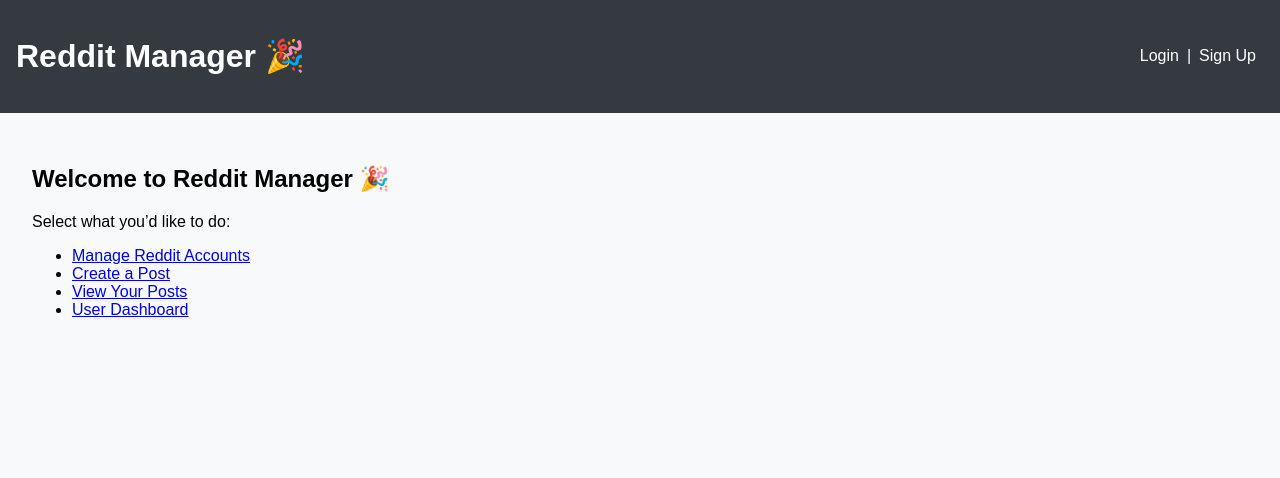
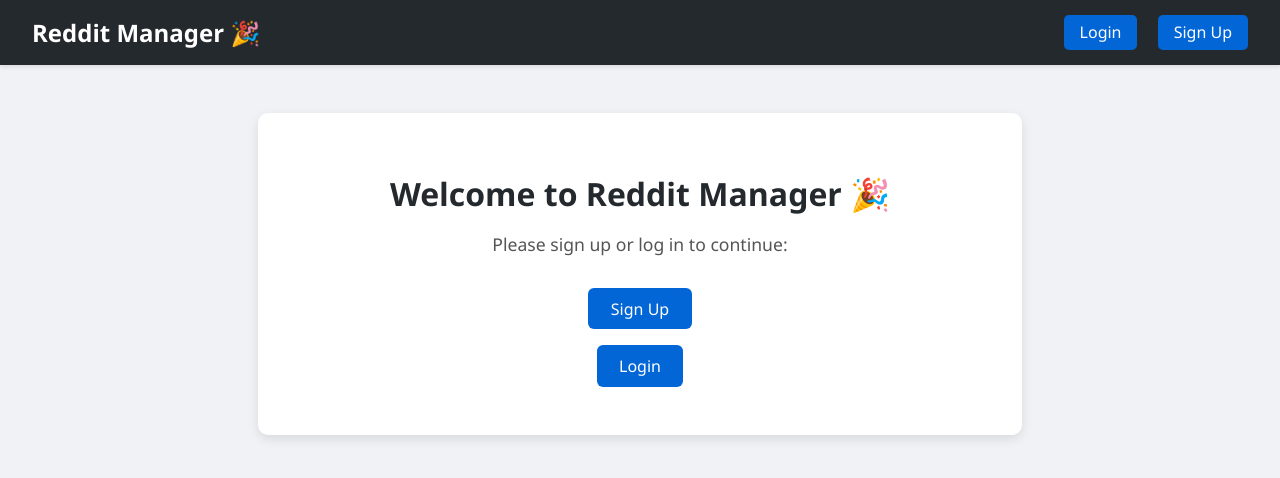
Before and after one commit to Denny-smart/reddit-manager, a Django app: page / in a window 1280 px wide. Shown: the top 478 px of the page. Run offline with Django 5.2, Linux system fonts and the light colour scheme.

Commit message:
clear API routing, Templete and styling

```diff
--- a/templates/base.html
+++ b/templates/base.html
@@ -6,37 +6,110 @@
     <title>Reddit Manager</title>
     <style>
         body {
-            font-family: Arial, sans-serif;
+            font-family: 'Segoe UI', Tahoma, Geneva, Verdana, sans-serif;
             margin: 0;
             padding: 0;
-            background: #f8f9fa;
+            background: #f0f2f5;
+            color: #333;
         }
+
         header {
-            background: #343a40;
+            background: #24292e;
             color: #fff;
-            padding: 1rem;
+            padding: 1rem 2rem;
             display: flex;
             justify-content: space-between;
             align-items: center;
+            box-shadow: 0 2px 4px rgba(0,0,0,0.1);
         }
-        nav {
-            display: flex;
-            align-items: center;
+
+        header h1 {
+            font-size: 1.5rem;
+            margin: 0;
         }
+
         nav a, nav button, nav span {
             color: #fff;
             text-decoration: none;
-            margin: 0 0.5rem;
-            background: none;
-            border: none;
-            cursor: pointer;
-            font: inherit;
+            margin-left: 1rem;
+            font-weight: 500;
         }
-        nav a:hover, nav button:hover {
-            text-decoration: underline;
+
+        nav a.button, nav button {
+            background: #0366d6;
+            padding: 0.4rem 1rem;
+            border-radius: 5px;
+            transition: background 0.2s;
         }
+
+        nav a.button:hover, nav button:hover {
+            background: #0356b6;
+        }
+
+        nav span {
+            font-weight: 600;
+        }
+
         main {
+            max-width: 700px;
+            margin: 3rem auto;
             padding: 2rem;
+            background: #fff;
+            border-radius: 10px;
+            box-shadow: 0 4px 12px rgba(0,0,0,0.1);
+            text-align: center;
+        }
+
+        main h2 {
+            font-size: 2rem;
+            margin-bottom: 1rem;
+            color: #24292e;
+        }
+
+        main p {
+            font-size: 1.1rem;
+            margin-bottom: 2rem;
+            color: #555;
+        }
+
+        main ul {
+            list-style: none;
+            padding: 0;
+        }
+
+        main ul li {
+            margin: 1rem 0;
+        }
+
+        main ul li a {
+            display: inline-block;
+            padding: 0.6rem 1.4rem;
+            background: #0366d6;
+            color: #fff;
+            text-decoration: none;
+            border-radius: 6px;
+            font-weight: 500;
+            transition: background 0.2s;
+        }
+
+        main ul li a:hover {
+            background: #0356b6;
+        }
+
+        @media (max-width: 500px) {
+            main {
+                margin: 2rem 1rem;
+                padding: 1.5rem;
+            }
+
+            header {
+                flex-direction: column;
+                align-items: flex-start;
+            }
+
+            nav {
+                margin-top: 0.5rem;
+            }
         }
     </style>
 </head>
@@ -45,16 +118,15 @@
         <h1>Reddit Manager 🎉</h1>
         <nav>
             {% if user.is_authenticated %}
-                <span>Welcome, {{ user.username }}!</span> |
-                <a href="{% url 'home' %}">Home</a> |
-                <a href="{% url 'users:dashboard' %}">Dashboard</a> |
+                <span>Welcome, {{ user.username }}!</span>
+                <a href="{% url 'users:dashboard' %}" class="button">Dashboard</a>
                 <form action="{% url 'users:logout' %}" method="post" style="display:inline;">
                     {% csrf_token %}
                     <button type="submit">Logout</button>
                 </form>
             {% else %}
-                <a href="{% url 'users:login' %}">Login</a> |
-                <a href="{% url 'users:signup' %}">Sign Up</a>
+                <a href="{% url 'users:login' %}" class="button">Login</a>
+                <a href="{% url 'users:signup' %}" class="button">Sign Up</a>
             {% endif %}
         </nav>
     </header>
--- a/templates/home.html
+++ b/templates/home.html
@@ -2,12 +2,10 @@
 
 {% block content %}
 <h2>Welcome to Reddit Manager 🎉</h2>
-<p>Select what you’d like to do:</p>
+<p>Please sign up or log in to continue:</p>
 
 <ul>
-    <li><a href="{% url 'reddit_accounts:list' %}">Manage Reddit Accounts</a></li>
-    <li><a href="{% url 'posts:create_post' %}">Create a Post</a></li>
-    <li><a href="{% url 'posts:post_list' %}">View Your Posts</a></li>
-    <li><a href="{% url 'users:dashboard' %}">User Dashboard</a></li>
+    <li><a href="{% url 'users:signup' %}">Sign Up</a></li>
+    <li><a href="{% url 'users:login' %}">Login</a></li>
 </ul>
 {% endblock %}
```
Also changed, not shown: users/templates/users/dashboard.html (+8 -0 lines).
